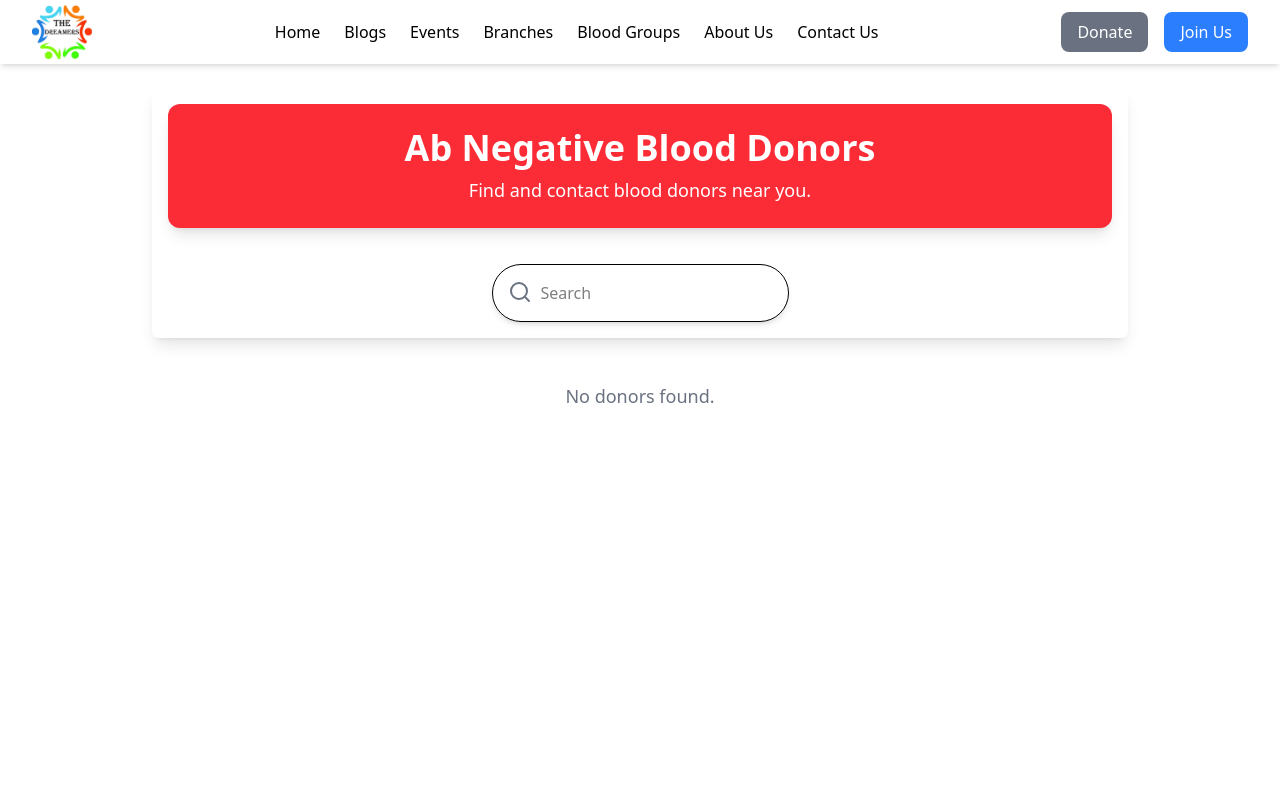
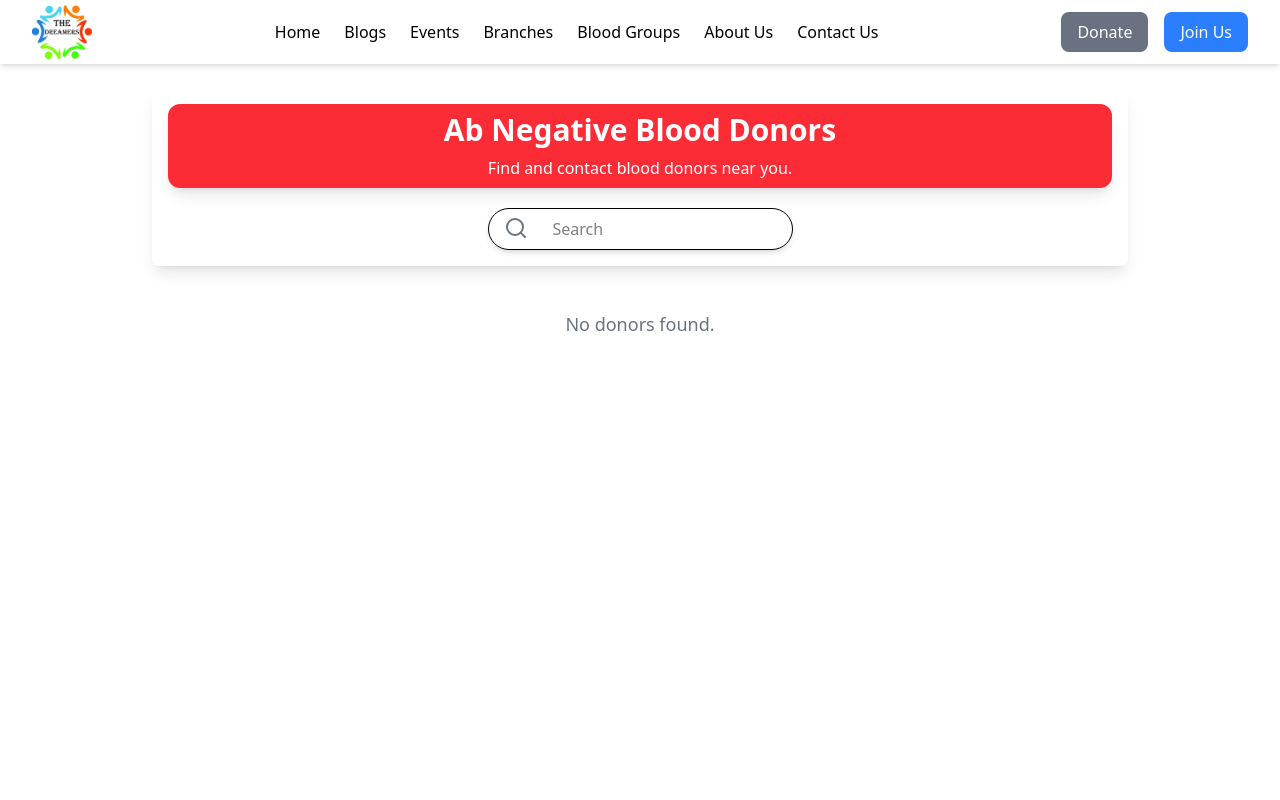
Before and after one commit to Alamgir2-2/The-Dreamers, a React (Vite) app: page /blood-groups/ab-negative in a window 1280 px wide. Shown: the top 800 px of the page. Built offline with nearby package versions, Linux system fonts and the light colour scheme.

Commit message:
Donor Added

```diff
--- a/src/Components/BloodGroups/BloodGroup.jsx
+++ b/src/Components/BloodGroups/BloodGroup.jsx
@@ -95,6 +95,7 @@ import { useState } from "react";
 import { Search, X } from "lucide-react";
 import mesbah from "../../assets/Images/mezbah.jpg"
 import alamgir from "../../assets/Images/alamgir.jpg"
+import nadim from "../../assets/Images/nadim.jpg"
 
 
 const BloodGroupPage = () => {
@@ -112,10 +113,14 @@ const BloodGroupPage = () => {
             { id: 7, name: "Alice Smith", phone: "+9876543210", address: "456 Elm St, Town", institute: "XYZ College", image: "https://via.placeholder.com/150" }
         ],
         "b-positive": [
-            { id: 8, name: "Robert Brown", phone: "+1122334455", address: "789 Oak St, Metro", institute: "LMN Institute", image: "https://via.placeholder.com/150" }
+            { id: 8, name: "Robert Brown", phone: "+1122334455", address: "789 Oak St, Metro", institute: "LMN Institute", image: "https://via.placeholder.com/150" },
+            { id: 9, name: "Md Alamgir Hossain", phone: "01319502545", address: "Kulbaria, Maheshpur, Jhenaidah", institute: "Noakhali Science and Technology University", image: [alamgir] }
         ],
         "o-negative": [
-            { id: 9, name: "Michael Lee", phone: "+5566778899", address: "202 Cedar St, Rural", institute: "RST University", image: "https://via.placeholder.com/150" }
+            { id: 10, name: "Michael Lee", phone: "+5566778899", address: "202 Cedar St, Rural", institute: "RST University", image: "https://via.placeholder.com/150" }
+        ],
+        "ab-positive":[
+            { id: 11, name: "Nadim Parvez Emon", phone: "01953348774", address: "Nishchintopur, Maheshpur, Jhenaidah", institute: "Shaheed Suhrawardy Medical College", image: [nadim] },
         ]
     };
 
@@ -135,21 +140,21 @@ const BloodGroupPage = () => {
             {/* Header Section */}
 
             <div className="sticky top-12 bg-white z-10 p-4 shadow-lg rounded-md flex flex-col gap-3">
-                <div className="bg-red-500 text-white p-6 rounded-xl shadow-lg text-center">
-                    <h1 className="text-4xl font-extrabold capitalize">{bloodGroup.replace("-", " ")} Blood Donors</h1>
-                    <p className="mt-2 text-lg">Find and contact blood donors near you.</p>
+                <div className="bg-red-500 text-white p-2 rounded-xl shadow-lg text-center">
+                    <h1 className="text-3xl font-extrabold capitalize">{bloodGroup.replace("-", " ")} Blood Donors</h1>
+                    <p className="mt-2">Find and contact blood donors near you.</p>
                 </div>
 
                 {/* Search Box */}
-                <div className="relative mt-6 max-w-lg mx-auto">
+                <div className="relative mt-2 max-w-lg mx-auto">
                     <input
                         type="text"
                         placeholder="Search"
                         value={searchTerm}
                         onChange={(e) => setSearchTerm(e.target.value)}
-                        className="w-full p-4 pl-12 border rounded-full shadow-md focus:outline-none focus:ring-2 focus:ring-red-400"
+                        className="w-full p-2 pl-16 border rounded-full shadow-md focus:outline-none focus:ring-2 focus:ring-red-400"
                     />
-                    <Search className="absolute left-4 top-4 text-gray-500" size={24} />
+                    <Search className="absolute left-4 top-2 text-gray-500" size={24} />
                     {searchTerm && (
                         <button
                             className="absolute right-4 top-4 text-gray-500 hover:text-gray-700"
```
Also changed, not shown: src/assets/Images/nadim.jpg (added).
